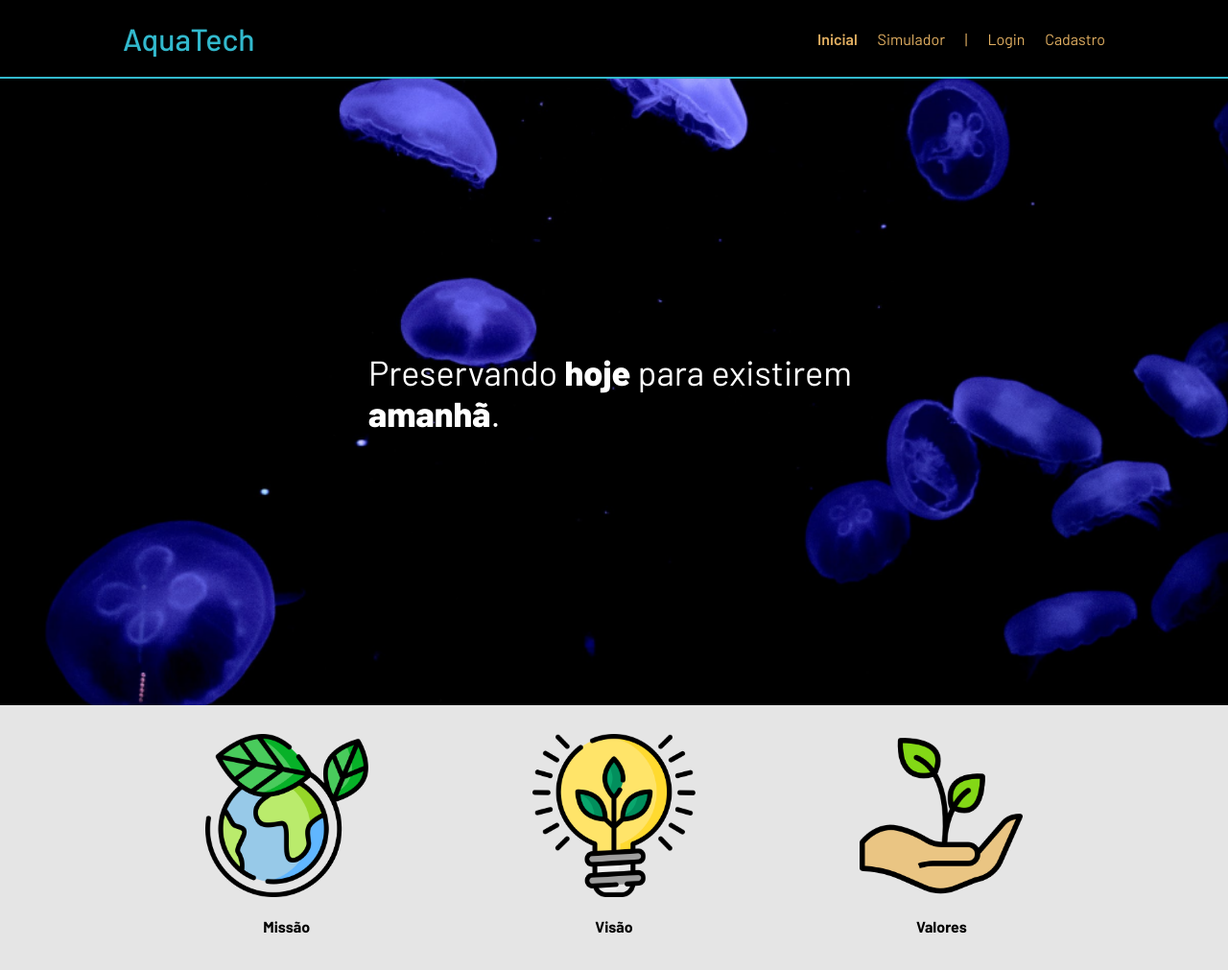
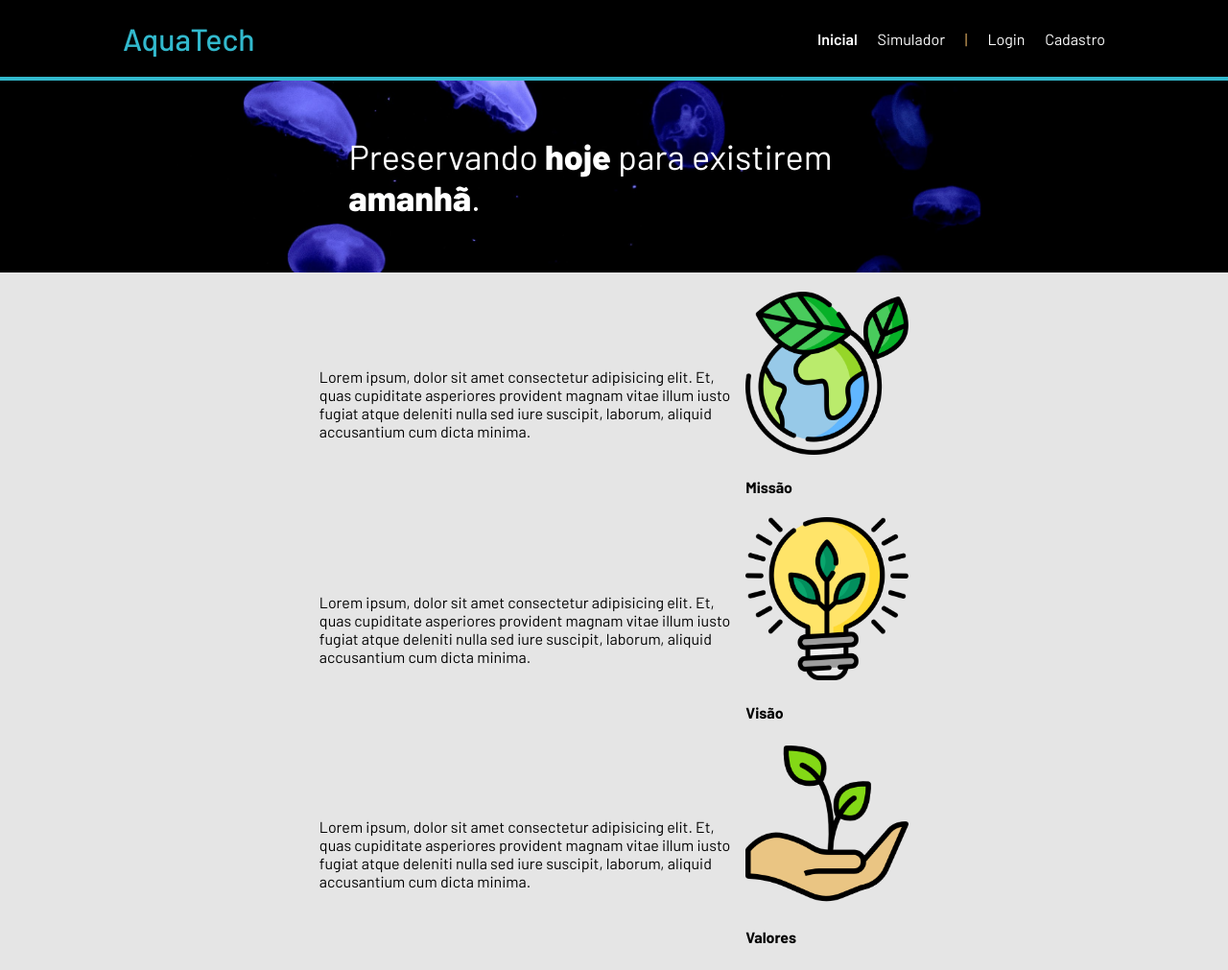
Before and after one commit to KaioRicz/AquaTech, a plain HTML site: page public/index.html in a window 1280 px wide. Shown: the top 1011 px of the page at 96% size. Drawn offline with Linux system fonts and the light colour scheme.

Commit message:
Atualização do site

```diff
--- a/public/index.html
+++ b/public/index.html
@@ -45,22 +45,28 @@
       <div class="container">
         <div class="boxes">
           <div class="box">
+            <div class="teste">
             <img src="../public/assets/imgs/planet-earth_color.png">
             <h4>Missão</h4>
+            </div>
             <p>Lorem ipsum, dolor sit amet consectetur adipisicing elit. Et, quas cupiditate asperiores provident magnam
               vitae illum iusto fugiat atque deleniti nulla sed iure suscipit, laborum, aliquid accusantium cum dicta
               minima.</p>
           </div>
           <div class="box">
+            <div class="teste">
             <img src="../public/assets/imgs/lightbulb_color.png">
             <h4>Visão</h4>
+            </div>
             <p>Lorem ipsum, dolor sit amet consectetur adipisicing elit. Et, quas cupiditate asperiores provident magnam
               vitae illum iusto fugiat atque deleniti nulla sed iure suscipit, laborum, aliquid accusantium cum dicta
               minima.</p>
           </div>
           <div class="box">
+            <div class="teste">
             <img src="../public/assets/imgs/growth_color.png">
             <h4>Valores</h4>
+            </div>
             <p>Lorem ipsum, dolor sit amet consectetur adipisicing elit. Et, quas cupiditate asperiores provident magnam
               vitae illum iusto fugiat atque deleniti nulla sed iure suscipit, laborum, aliquid accusantium cum dicta
               minima.</p>
--- a/public/styles/style.css
+++ b/public/styles/style.css
@@ -13,17 +13,17 @@ body {
   /* variavel downside: */
   --tamanho-header: 80px;
   --tamanho-banner: calc(
-    100vh - var(--tamanho-header) - var(--tamanho-footer) - 2px
+    50vh - var(--tamanho-header) - var(--tamanho-footer) - 2px
   );
   --tamanho-login: calc(
     100vh - var(--tamanho-header) - var(--tamanho-footer) - 2px
   );
-  --tamanho-footer: 65px;
+  --tamanho-footer: 150px;
 }
 
 .header {
   height: var(--tamanho-header);
-  border-bottom: 2px solid #32b9cd;
+  border-bottom: 4px solid #32b9cd;
 }
 
 .container {
@@ -40,7 +40,7 @@ body {
 
 .header a {
   text-decoration: none;
-  color: #e3b062;
+  color: #ffffff;
 }
 
 .agora {
@@ -66,16 +66,18 @@ body {
   color: white;
   background-image: url("../assets/imgs/bg-jelly-fish-para-home.png");
   background-size: cover;
+  height: 200px;;
 }
 
 .banner .container {
   justify-content: center;
   align-items: center;
   height: 100%;
+
 }
 
 .banner .container p {
-  width: 50%;
+  width: 54%;
   margin: 0;
   padding: 0;
   font-size: 36px;
@@ -91,17 +93,21 @@ body {
   justify-content: center;
   align-items: center;
 }
-
+.social .container {
+  display: flex;
+  justify-content: center;
+}
 .social .container .boxes {
   display: flex;
   justify-content: space-between;
-  width: 100%;
-  padding: 30px 0;
+  flex-direction: column;
+  width: 60%;
+  padding: 20px 0;
 }
 
 .box {
   display: flex;
-  flex-direction: column;
+  flex-direction: row-reverse;
   align-items: center;
 }
 
```
